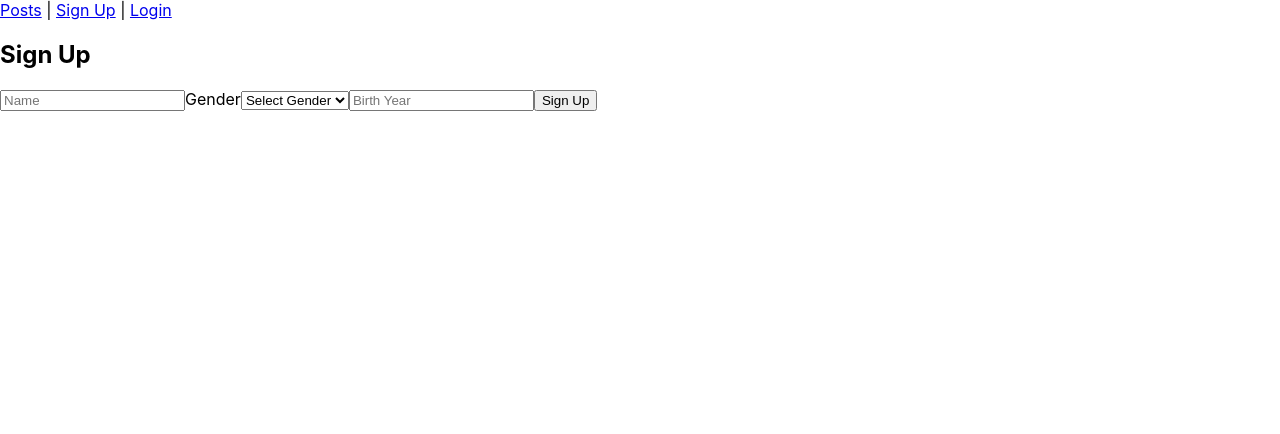
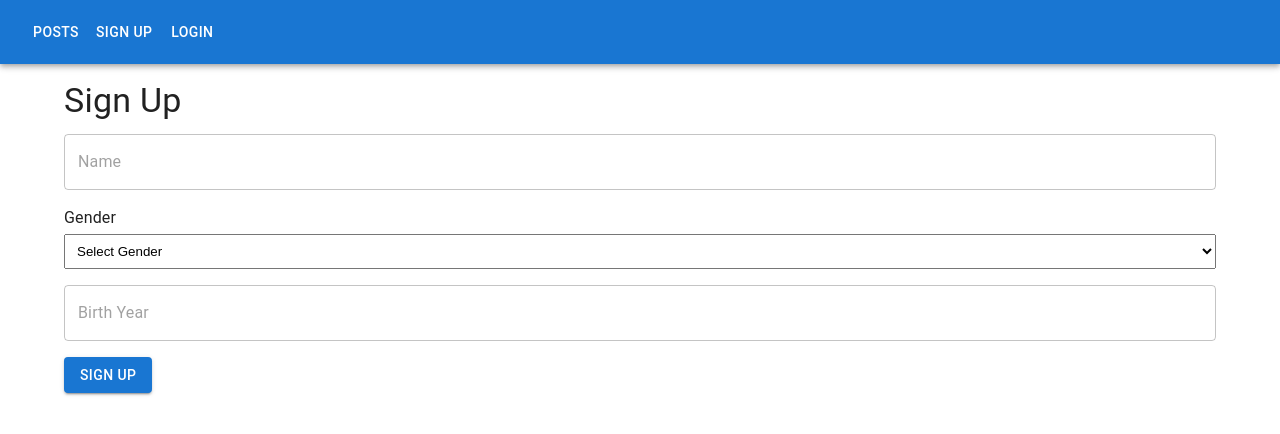
Before and after one commit to kakao-bart-lee/a-board-view, a React (Create React App) app: page /signup in a window 1280 px wide. Shown: the top 434 px of the page. Built offline with nearby package versions, Linux system fonts and the light colour scheme; no server answers.

Commit message:
Add Material UI styling

```diff
--- a/package.json
+++ b/package.json
@@ -3,6 +3,9 @@
   "version": "0.1.0",
   "private": true,
   "dependencies": {
+    "@emotion/react": "^11.14.0",
+    "@emotion/styled": "^11.14.0",
+    "@mui/material": "^7.1.1",
     "@testing-library/dom": "^10.4.0",
     "@testing-library/jest-dom": "^6.6.3",
     "@testing-library/react": "^16.3.0",
--- a/src/App.js
+++ b/src/App.js
@@ -1,4 +1,5 @@
 import { BrowserRouter as Router, Routes, Route, Link } from 'react-router-dom';
+import { AppBar, Toolbar, Button, Container } from '@mui/material';
 import Posts from './components/Posts';
 import Post from './components/Post';
 import CreatePost from './components/CreatePost';
@@ -10,14 +11,25 @@ import './App.css';
 function Navigation() {
   const { token, logout } = useAuth();
   return (
-    <nav>
-      <Link to="/">Posts</Link> | <Link to="/signup">Sign Up</Link> |{' '}
+    <AppBar position="static" sx={{ mb: 2 }}>
+      <Toolbar>
+        <Button color="inherit" component={Link} to="/">
+          Posts
+        </Button>
+        <Button color="inherit" component={Link} to="/signup">
+          Sign Up
+        </Button>
         {token ? (
-        <button onClick={logout}>Logout</button>
+          <Button color="inherit" onClick={logout} data-testid="logout-button">
+            Logout
+          </Button>
         ) : (
-        <Link to="/login">Login</Link>
+          <Button color="inherit" component={Link} to="/login">
+            Login
+          </Button>
         )}
-    </nav>
+      </Toolbar>
+    </AppBar>
   );
 }
 
@@ -26,6 +38,7 @@ function App() {
     <AuthProvider>
       <Router>
         <Navigation />
+        <Container sx={{ mt: 2 }}>
           <Routes>
             <Route path="/" element={<Posts />} />
             <Route path="/create" element={<CreatePost />} />
@@ -33,6 +46,7 @@ function App() {
             <Route path="/login" element={<Login />} />
             <Route path="/posts/:id" element={<Post />} />
           </Routes>
+        </Container>
       </Router>
     </AuthProvider>
   );
--- a/src/components/CreatePost.js
+++ b/src/components/CreatePost.js
@@ -1,6 +1,7 @@
 import { useState } from 'react';
 import { useNavigate } from 'react-router-dom';
 import { useApi } from '../api';
+import { Typography, TextField, Button } from '@mui/material';
 
 export default function CreatePost() {
   const [text, setText] = useState('');
@@ -17,9 +18,20 @@ export default function CreatePost() {
   };
   return (
     <form onSubmit={submit}>
-      <h2>Write Post</h2>
-      <textarea value={text} onChange={(e) => setText(e.target.value)} placeholder="Write something" />
-      <button type="submit">Submit</button>
+      <Typography variant="h4" gutterBottom>
+        Write Post
+      </Typography>
+      <TextField
+        multiline
+        value={text}
+        onChange={(e) => setText(e.target.value)}
+        placeholder="Write something"
+        fullWidth
+        sx={{ mb: 2 }}
+      />
+      <Button type="submit" variant="contained">
+        Submit
+      </Button>
     </form>
   );
 }
--- a/src/components/Login.js
+++ b/src/components/Login.js
@@ -1,6 +1,7 @@
 import { useState } from 'react';
 import { useAuth } from '../AuthContext';
 import { API } from '../api';
+import { Typography, TextField, Button, Alert } from '@mui/material';
 
 export default function Login() {
   const [userId, setUserId] = useState('');
@@ -24,10 +25,24 @@ export default function Login() {
   };
   return (
     <form onSubmit={handleSubmit}>
-      <h2>Login</h2>
-      <input value={userId} onChange={(e) => setUserId(e.target.value)} placeholder="User ID" />
-      <button type="submit">Login</button>
-      {error && <p role="alert">{error}</p>}
+      <Typography variant="h4" gutterBottom>
+        Login
+      </Typography>
+      <TextField
+        value={userId}
+        onChange={(e) => setUserId(e.target.value)}
+        placeholder="User ID"
+        fullWidth
+        sx={{ mb: 2 }}
+      />
+      <Button type="submit" variant="contained">
+        Login
+      </Button>
+      {error && (
+        <Alert severity="error" role="alert" sx={{ mt: 2 }}>
+          {error}
+        </Alert>
+      )}
     </form>
   );
 }
--- a/src/components/Post.js
+++ b/src/components/Post.js
@@ -1,6 +1,14 @@
 import { useEffect, useState } from 'react';
 import { useParams } from 'react-router-dom';
 import { useApi } from '../api';
+import {
+  Typography,
+  TextField,
+  Button,
+  List,
+  ListItem,
+  ListItemText,
+} from '@mui/material';
 
 export default function Post() {
   const { id } = useParams();
@@ -31,16 +39,28 @@ export default function Post() {
 
   return (
     <div>
-      <p>{post.text}</p>
-      <form onSubmit={submitComment}>
-        <input value={comment} onChange={(e) => setComment(e.target.value)} placeholder="Comment" />
-        <button type="submit">Add Comment</button>
+      <Typography variant="body1" gutterBottom>
+        {post.text}
+      </Typography>
+      <form onSubmit={submitComment} style={{ marginBottom: 16 }}>
+        <TextField
+          value={comment}
+          onChange={(e) => setComment(e.target.value)}
+          placeholder="Comment"
+          size="small"
+          sx={{ mr: 1 }}
+        />
+        <Button type="submit" variant="contained">
+          Add Comment
+        </Button>
       </form>
-      <ul>
+      <List>
         {(post.comments || []).map(c => (
-          <li key={c.id}>{c.text}</li>
+          <ListItem key={c.id} disablePadding>
+            <ListItemText primary={c.text} />
+          </ListItem>
         ))}
-      </ul>
+      </List>
     </div>
   );
 }
--- a/src/components/Posts.js
+++ b/src/components/Posts.js
@@ -1,6 +1,13 @@
 import { useEffect, useState } from 'react';
-import { Link } from 'react-router-dom';
+import { Link as RouterLink } from 'react-router-dom';
 import { useApi } from '../api';
+import {
+  Typography,
+  Button,
+  List,
+  ListItem,
+  ListItemText,
+} from '@mui/material';
 
 export default function Posts() {
   const [posts, setPosts] = useState([]);
@@ -13,15 +20,26 @@ export default function Posts() {
 
   return (
     <div>
-      <h2>Posts</h2>
-      <Link to="/create">Write Post</Link>
-      <ul>
+      <Typography variant="h4" gutterBottom>
+        Posts
+      </Typography>
+      <Button
+        variant="contained"
+        component={RouterLink}
+        to="/create"
+        sx={{ mb: 2 }}
+      >
+        Write Post
+      </Button>
+      <List>
         {posts.map(p => (
-          <li key={p.id}>
-            <Link to={`/posts/${p.id}`}>{p.text}</Link>
-          </li>
+          <ListItem key={p.id} disablePadding>
+            <ListItemText>
+              <Button component={RouterLink} to={`/posts/${p.id}`}>{p.text}</Button>
+            </ListItemText>
+          </ListItem>
         ))}
-      </ul>
+      </List>
     </div>
   );
 }
--- a/src/components/SignUp.js
+++ b/src/components/SignUp.js
@@ -1,6 +1,13 @@
 import { useState } from 'react';
 import { useAuth } from '../AuthContext';
 import { API } from '../api';
+import {
+  Typography,
+  TextField,
+  Button,
+  Alert,
+  FormControl,
+} from '@mui/material';
 
 export default function SignUp() {
   const [name, setName] = useState('');
@@ -39,23 +46,45 @@ export default function SignUp() {
   };
   return (
     <form onSubmit={handleSubmit}>
-      <h2>Sign Up</h2>
-      <input value={name} onChange={(e) => setName(e.target.value)} placeholder="Name" />
-      <label>
-        Gender
+      <Typography variant="h4" gutterBottom>
+        Sign Up
+      </Typography>
+      <TextField
+        value={name}
+        onChange={(e) => setName(e.target.value)}
+        placeholder="Name"
+        fullWidth
+        sx={{ mb: 2 }}
+      />
+      <FormControl fullWidth sx={{ mb: 2 }}>
+        <label htmlFor="gender-select">Gender</label>
         <select
+          id="gender-select"
           aria-label="Gender"
           value={gender}
           onChange={(e) => setGender(e.target.value)}
+          style={{ padding: '8px', marginTop: 4 }}
         >
           <option value="">Select Gender</option>
           <option value="male">Male</option>
           <option value="female">Female</option>
         </select>
-      </label>
-      <input value={birthYear} onChange={(e) => setBirthYear(e.target.value)} placeholder="Birth Year" />
-      <button type="submit">Sign Up</button>
-      {error && <p role="alert">{error}</p>}
+      </FormControl>
+      <TextField
+        value={birthYear}
+        onChange={(e) => setBirthYear(e.target.value)}
+        placeholder="Birth Year"
+        fullWidth
+        sx={{ mb: 2 }}
+      />
+      <Button type="submit" variant="contained">
+        Sign Up
+      </Button>
+      {error && (
+        <Alert severity="error" role="alert" sx={{ mt: 2 }}>
+          {error}
+        </Alert>
+      )}
     </form>
   );
 }
--- a/src/index.js
+++ b/src/index.js
@@ -3,10 +3,12 @@ import ReactDOM from 'react-dom/client';
 import './index.css';
 import App from './App';
 import reportWebVitals from './reportWebVitals';
+import CssBaseline from '@mui/material/CssBaseline';
 
 const root = ReactDOM.createRoot(document.getElementById('root'));
 root.render(
   <React.StrictMode>
+    <CssBaseline />
     <App />
   </React.StrictMode>
 );
```
Also changed, not shown: 1 other file (tests, documents, lock files or other folders). Lines whose indentation alone changed are shown as unchanged.
